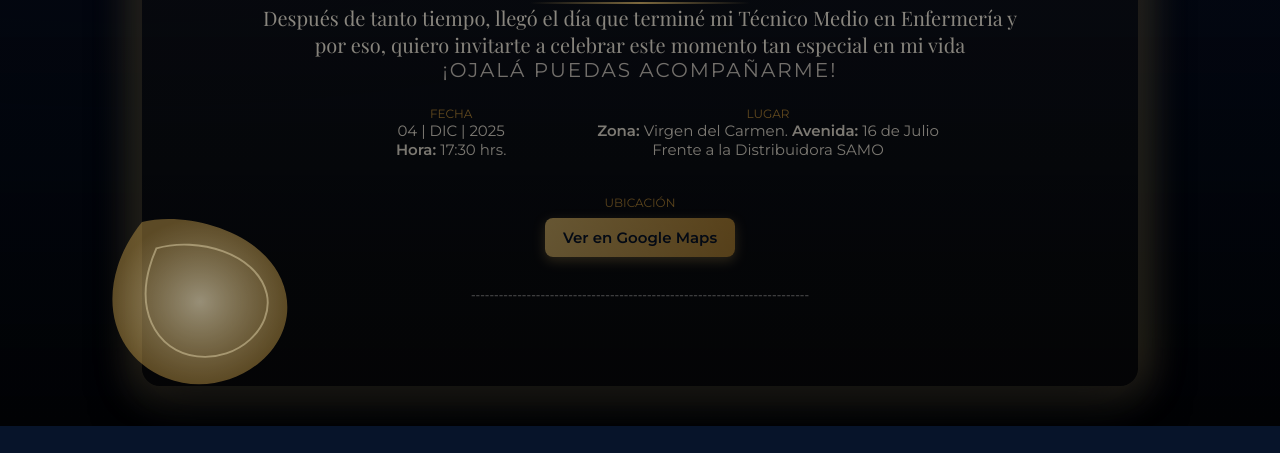
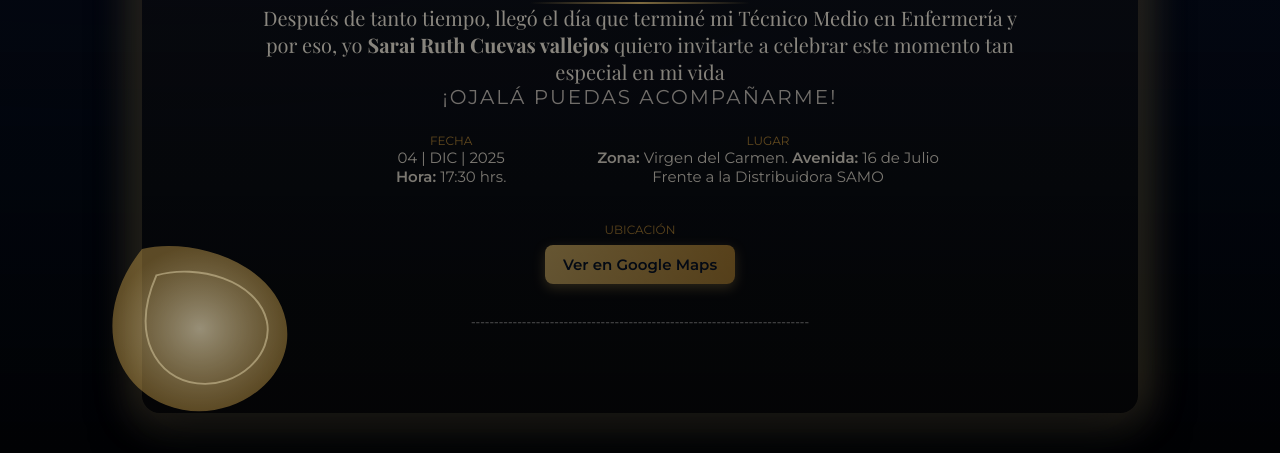
Before and after one commit to jhonatanfernando-l/Invitacion.github.io, a plain HTML site: page index.html in a window 1280 px wide. Shown: the part 496-949 px from the top of the page. Before the commit the page ends 922 px from the top, so only its background shows below. Drawn offline with nearby package versions, Linux system fonts and the light colour scheme.

Commit message:
se agrego detalles

```diff
--- a/index.html
+++ b/index.html
@@ -71,7 +71,7 @@
 
       <p class="lead">
         Después de tanto tiempo, llegó el día que terminé mi Técnico Medio en Enfermería
-        y por eso, quiero invitarte a celebrar este momento tan especial en mi vida
+        y por eso, yo <b>Sarai Ruth Cuevas vallejos</b> quiero invitarte a celebrar este momento tan especial en mi vida
       </p>
 
       <div class="subtitle">¡OJALÁ PUEDAS ACOMPAÑARME!</div>
```
